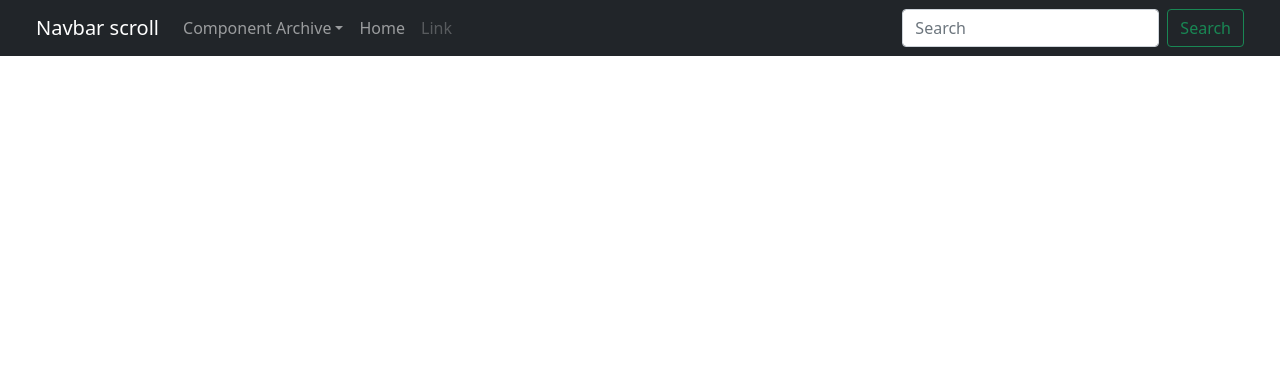
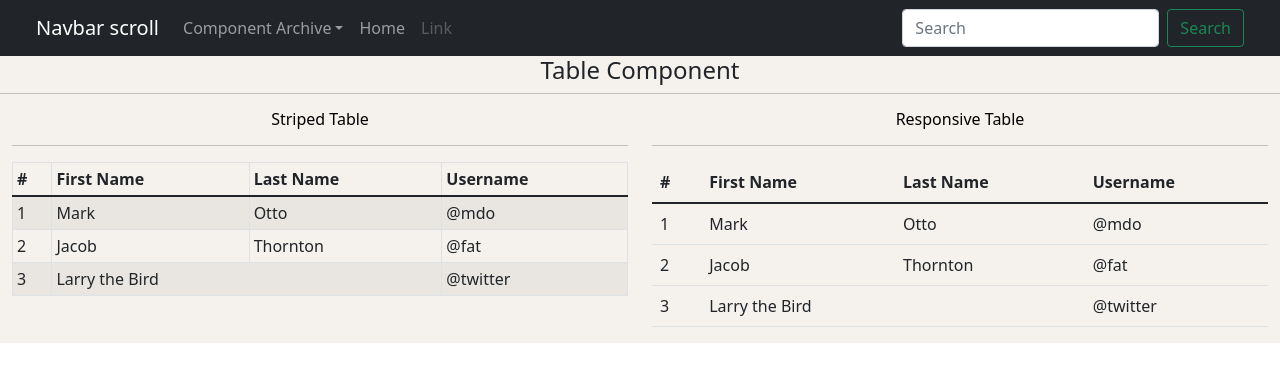
Before and after one commit to osmanforhad/react-js-components, a React (Create React App) app: page /table-component in a window 1280 px wide. Shown: the top 382 px of the page. Built offline with nearby package versions, Linux system fonts and the light colour scheme.

Commit message:
working with table component concept

```diff
--- a/src/components/common/TopNav.js
+++ b/src/components/common/TopNav.js
@@ -13,6 +13,7 @@
 import Listcomponent from "../list-component/ListComponent";
 import Modalcomponent from "../modal-component/ModalComponent";
 import Navigation from "../navigation/Navigation";
+import Tablecomponent from "../table-component/TableComponent";
 
 class TopNav extends Component {
   render() {
@@ -36,6 +37,7 @@
             <Route path="/figure" element={<Figurecomponent />} />
             <Route path="/list" element={<Listcomponent />} />
             <Route path="/modal" element={<Modalcomponent />} />
+            <Route path="/table-component" element={<Tablecomponent />} />
           </Routes>
         </Router>
       </Fragment>
--- a/src/components/navigation/Navigation.js
+++ b/src/components/navigation/Navigation.js
@@ -33,7 +33,9 @@
                   <NavDropdown.Item as={Link} to="/card-component">
                     Card Component
                   </NavDropdown.Item>
-
+                  <NavDropdown.Item as={Link} to="/table-component">
+                    Table Component
+                  </NavDropdown.Item>
                   <NavDropdown.Item as={Link} to="/off-canvas">
                     Off Canvas
                   </NavDropdown.Item>
--- /dev/null
+++ b/src/components/table-component/TableComponent.js
@@ -0,0 +1,85 @@
+import React, { Component, Fragment } from "react";
+import { Col, Container, Row, Table } from "react-bootstrap";
+
+class Tablecomponent extends Component {
+  render() {
+    return (
+      <Fragment>
+        <h4 className="text-center">Table Component</h4>
+        <hr />
+        <Container>
+          <Row>
+            <Col xl={6} lg={6} md={6} sm={12} xs={12}>
+              <h6 className="text-center text-black">Striped Table</h6>
+              <hr />
+              <Table striped bordered hover size="sm">
+                <thead>
+                  <tr>
+                    <th>#</th>
+                    <th>First Name</th>
+                    <th>Last Name</th>
+                    <th>Username</th>
+                  </tr>
+                </thead>
+                <tbody>
+                  <tr>
+                    <td>1</td>
+                    <td>Mark</td>
+                    <td>Otto</td>
+                    <td>@mdo</td>
+                  </tr>
+                  <tr>
+                    <td>2</td>
+                    <td>Jacob</td>
+                    <td>Thornton</td>
+                    <td>@fat</td>
+                  </tr>
+                  <tr>
+                    <td>3</td>
+                    <td colSpan={2}>Larry the Bird</td>
+                    <td>@twitter</td>
+                  </tr>
+                </tbody>
+              </Table>
+            </Col>
+            <Col xl={6} lg={6} md={6} sm={12} xs={12}>
+              <h6 className="text-center text-black">Responsive Table</h6>
+              <hr />
+              <Table responsive>
+                <thead>
+                  <tr>
+                    <th>#</th>
+                    <th>First Name</th>
+                    <th>Last Name</th>
+                    <th>Username</th>
+                  </tr>
+                </thead>
+                <tbody>
+                  <tr>
+                    <td>1</td>
+                    <td>Mark</td>
+                    <td>Otto</td>
+                    <td>@mdo</td>
+                  </tr>
+                  <tr>
+                    <td>2</td>
+                    <td>Jacob</td>
+                    <td>Thornton</td>
+                    <td>@fat</td>
+                  </tr>
+                  <tr>
+                    <td>3</td>
+                    <td colSpan={2}>Larry the Bird</td>
+                    <td>@twitter</td>
+                  </tr>
+                </tbody>
+              </Table>
+            </Col>
+          </Row>
+        </Container>
+      </Fragment>
+    );
+  }
+}
+
+export default Tablecomponent;
```
